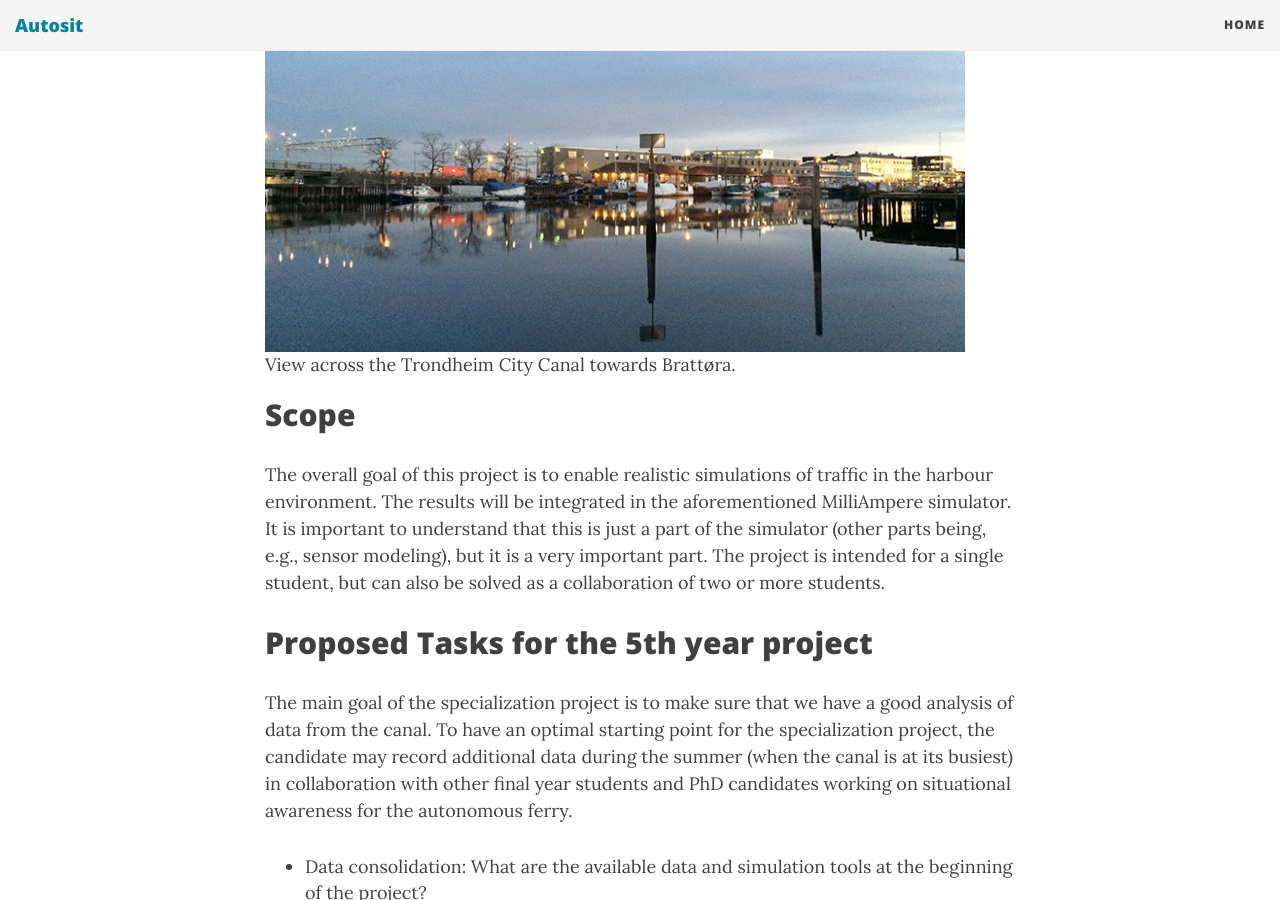
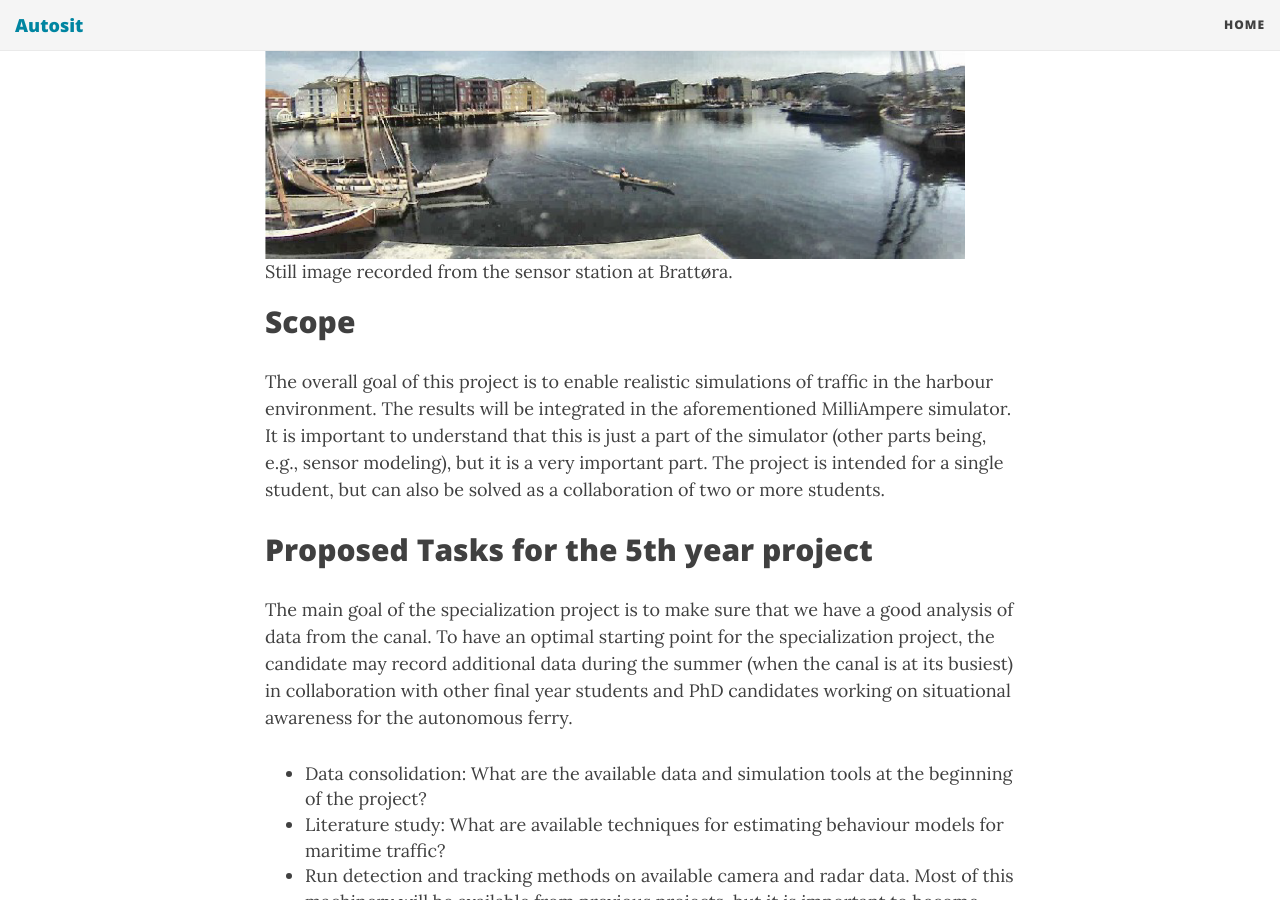
Before and after one commit to autosit/autosit.github.io, a Jekyll site: the page built from _posts/2020-04-19-ltp_canal.md, in a window 1280 px wide and 900 px high, scrolled down 1052 px. Built offline with Jekyll 4.4.1, drawn with Linux system fonts in a browser that asks for light colours; nearby versions of some CDN libraries.

Commit message:
updated twin of the canal

```diff
--- a/_posts/2020-04-19-ltp_canal.md
+++ b/_posts/2020-04-19-ltp_canal.md
@@ -17,8 +17,8 @@ To achieve this, it is necessary both to register what happens in the canal, to
 * the Autosea project have developed several collision avoidance methods for autonomous surface vessels. Such techniques will necessarily have to be part of a realistic digital twin of the harbor environment.
 
 
-|<img src="{{site.url}}/assets/brattora.jpg" width="700"> |
-| View across the Trondheim City Canal towards Brattøra. |
+|<img src="{{site.url}}/assets/lowestpd.png" width="700"> |
+| Still image recorded from the sensor station at Brattøra. |
 
 
 ## Scope
```
Also changed, not shown: assets/lowestpd.png (added).
